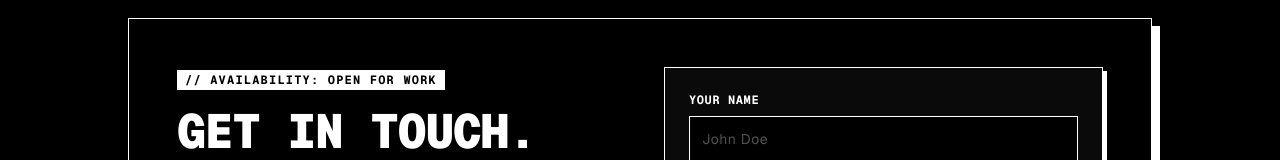
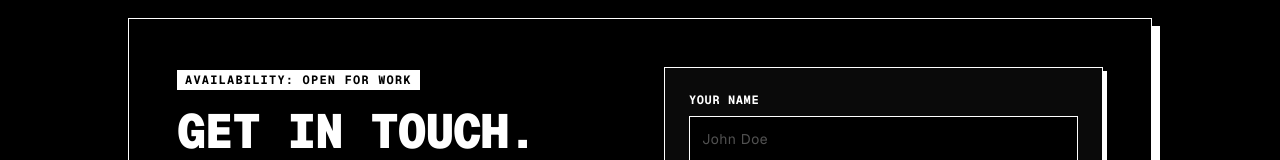
Before and after one commit to CuriousShivam/Portfolio, a Next.js app: page /contact in a window 1280 px wide. Shown: the part 197-357 px from the top of the page. Built offline with nearby package versions, Linux system fonts and the light colour scheme.

Commit message:
Solved minor errors:

```diff
--- a/src/app/contact/page.tsx
+++ b/src/app/contact/page.tsx
@@ -25,7 +25,7 @@ export default function ContactPage() {
                 <div className="flex flex-col justify-between space-y-8">
                     <div>
             <span className="text-xs font-bold tracking-widest uppercase bg-white text-black px-2 py-0.5">
-              // Availability: Open for Work
+              Availability: Open for Work
             </span>
                         <h1 className="text-4xl md:text-5xl font-black uppercase mt-4 tracking-tight text-white">
                             Get In Touch.
--- a/src/app/layout.tsx
+++ b/src/app/layout.tsx
@@ -3,7 +3,6 @@ import {Geist, Geist_Mono} from "next/font/google";
 import "./globals.css";
 import React from 'react'
 import Navbar from './Components/Navbar'
-import {ThemeProvider} from "next-themes";
 
 const geistSans = Geist({
     variable: "--font-geist-sans",
```
